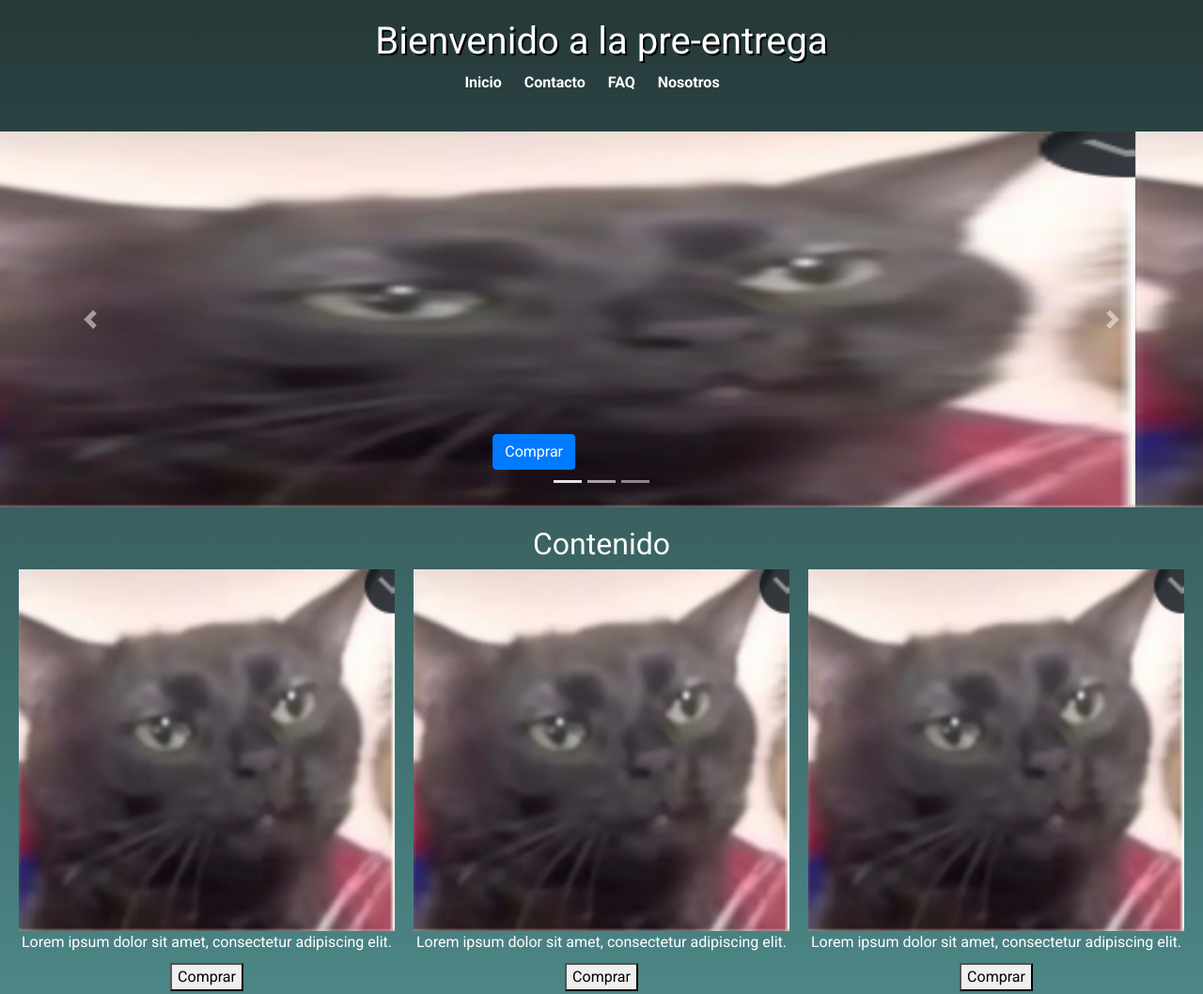
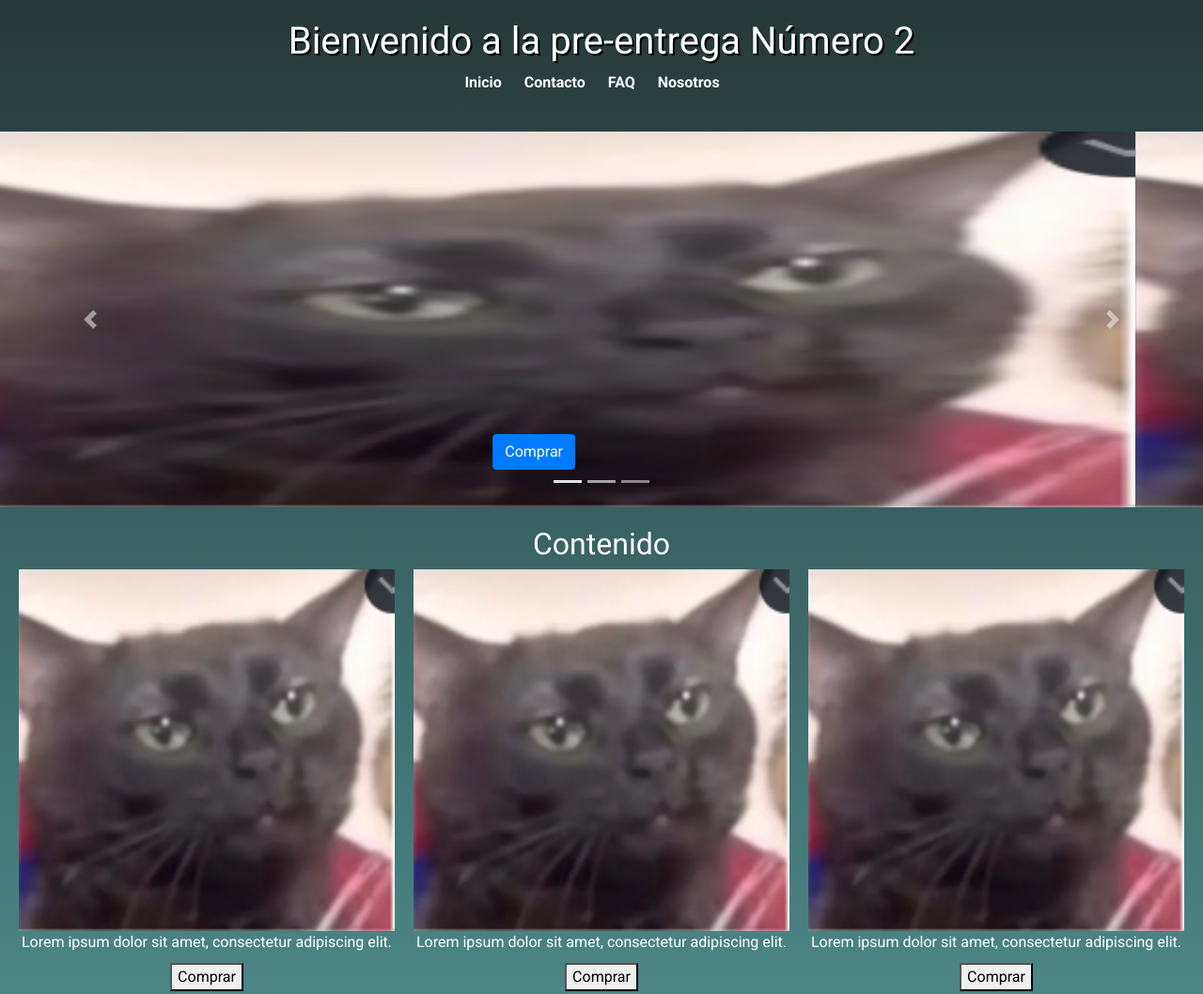
Before and after one commit to SergioMendiolar/Proyectodweb, a website: page index.html in a window 1280 px wide. Shown: the top 1058 px of the page at 94% size. Drawn offline with nearby package versions, Linux system fonts and the light colour scheme.

```diff
--- a/index.html
+++ b/index.html
@@ -11,7 +11,7 @@
 <body>
   <!-- Header -->
   <header>
-    <h1>Bienvenido a la pre-entrega</h1>
+    <h1>Bienvenido a la pre-entrega Número 2 </h1>
     <nav>
       <ul>
         <li><a href="index.html">Inicio</a></li>
```
